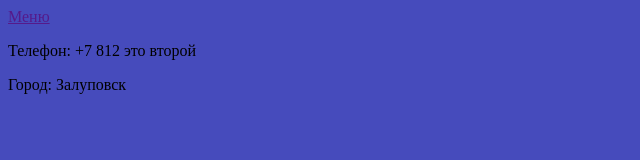
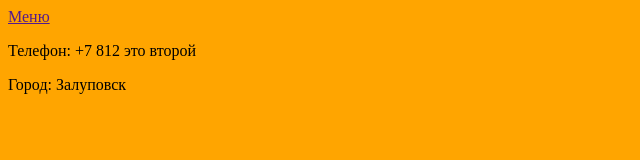
Before and after one commit to trapadvizzor/Figma-Style-Train, a plain HTML site: page index2.html in a window 1280 px wide. Shown: the whole page, without its empty margins (0-640 px from the left). Drawn offline with Linux system fonts and the light colour scheme.

Commit message:
Update style2.css

```diff
--- a/style2.css
+++ b/style2.css
@@ -1,3 +1,3 @@
 body {
-  background-color: #464BBC;
+  background-color: orange;
 }
```
